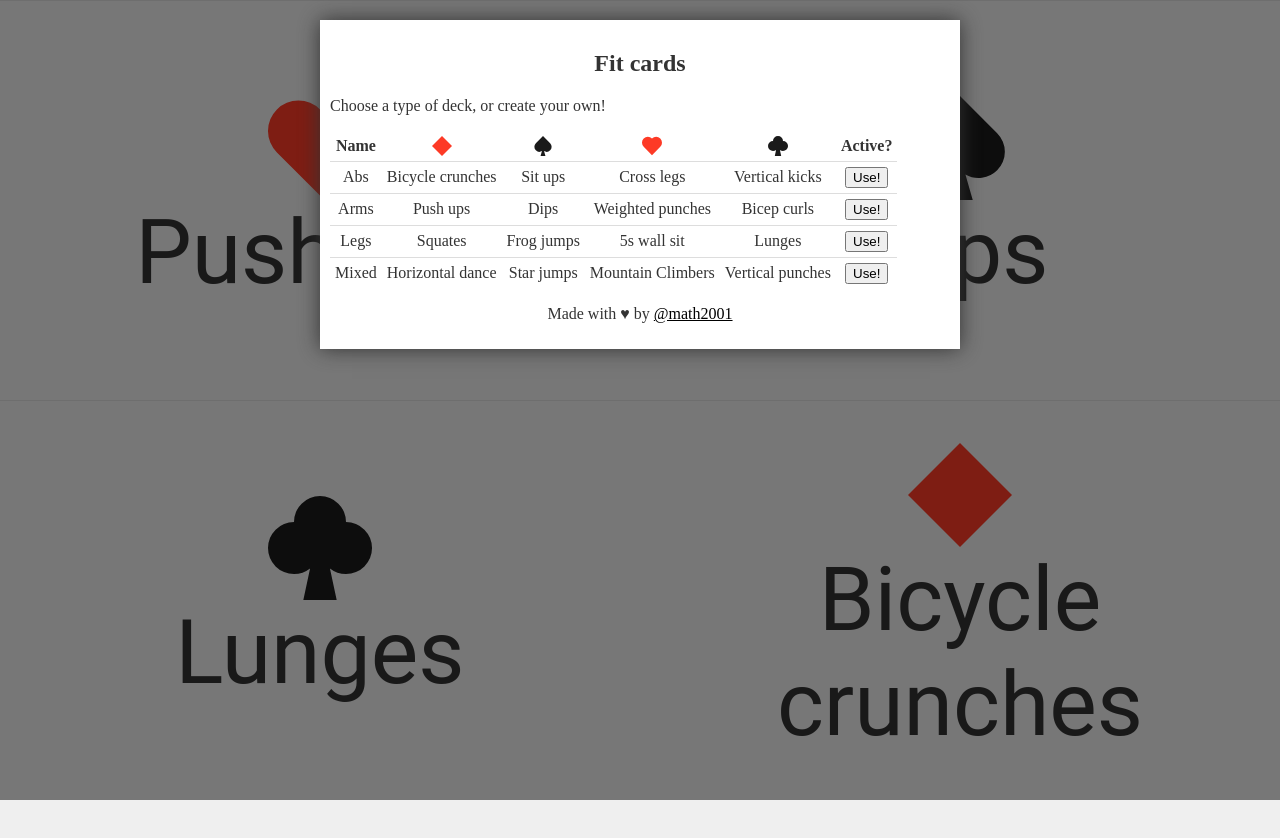
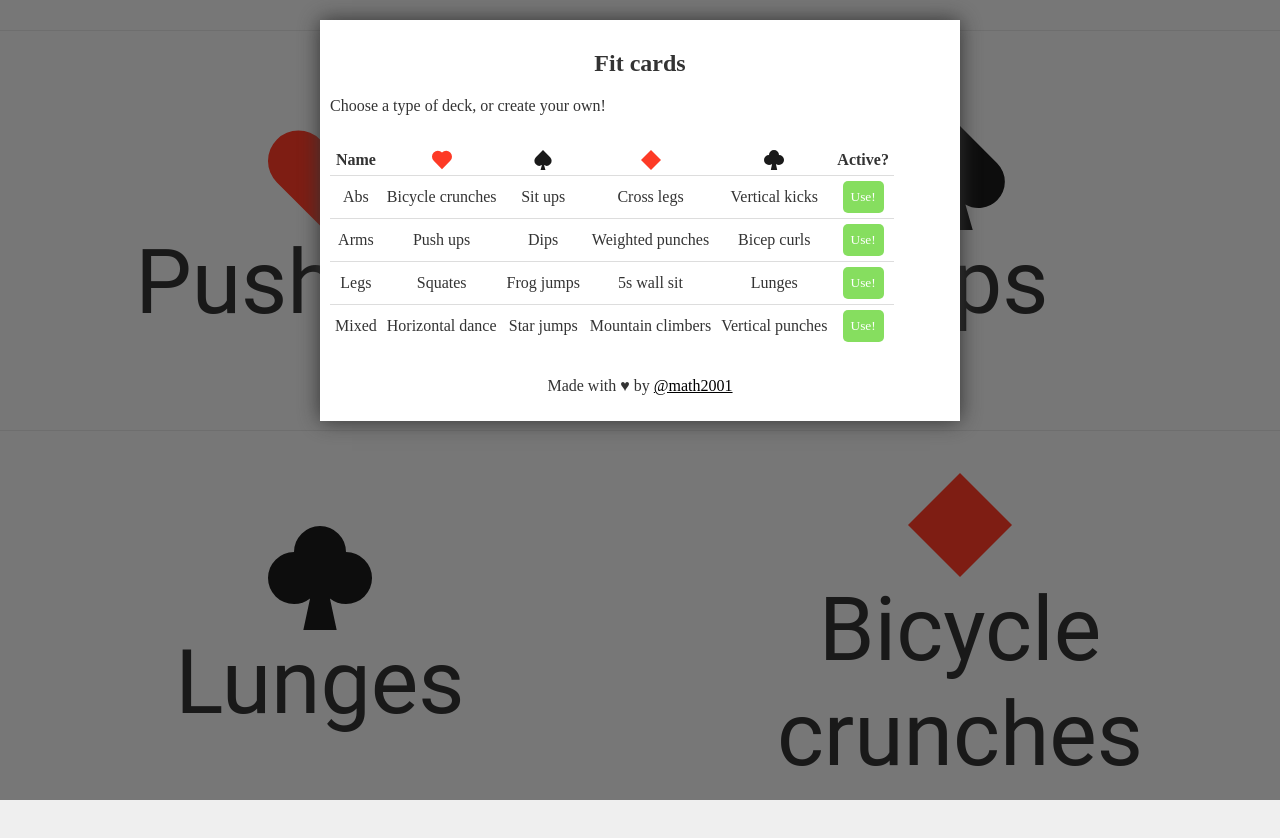
Before and after one commit to math2001/fit-cards, a plain HTML site: page index.html in a window 1280 px wide. Before the commit the page ends 800 px from the top, so only its background shows below. Drawn offline with Linux system fonts and the light colour scheme.

Commit message:
:construction: 'use' buttons working for preset decks

```diff
--- a/app.js
+++ b/app.js
@@ -2,21 +2,44 @@
 
 class App {
 
-    static renderOptions(decks) {
+    static updateDecks(decks) {
+        this.decks = decks
         let html = ''
-        decks.some((deck) => {
+        decks.some((deck, index) => {
             html += `<tr>`
             deck.some((item) => {
                 html += `<td>${item}</td>`
             })
-            html += `<td><button>Use!</button></td>`
+            html += `<td><button class="use-deck" data-deck-index="${index}">Use!</button></td>`
             html += `</tr>`
         })
         document.querySelector('#groups').innerHTML = html
     }
 
+    static use(deckIndex) {
+        [this.heart, this.spade, this.club, this.diamond].some((element, index) => {
+            element.textContent = this.decks[deckIndex][index + 1]
+        })
+    }
+
+    static cacheDOM() {
+        this.heart = document.querySelector('#heart')
+        this.spade = document.querySelector('#spade')
+        this.club = document.querySelector('#club')
+        this.diamond = document.querySelector('#diamond')
+        this.decksPopup = document.querySelector('#decks')
+    }
+
     static app() {
-        fetch('decks.json').then(responce => responce.json()).then(decks => this.renderOptions(decks))
+        this.cacheDOM()
+        fetch('decks.json').then(responce => responce.json()).then(decks => this.updateDecks(decks))
+
+        document.body.addEventListener('click', e => {
+            if (!e.target.classList.contains('use-deck')) { return }
+            this.use(parseInt(e.target.getAttribute('data-deck-index')))
+            this.decksPopup.classList.remove('active')
+        })
+
     }
 
 }
--- a/decks.json
+++ b/decks.json
@@ -2,5 +2,5 @@
     [ "Abs", "Bicycle crunches", "Sit ups", "Cross legs", "Vertical kicks" ],
     [ "Arms", "Push ups", "Dips", "Weighted punches", "Bicep curls" ],
     [ "Legs", "Squates", "Frog jumps", "5s wall sit", "Lunges" ],
-    [ "Mixed", "Horizontal dance", "Star jumps", "Mountain Climbers", "Vertical punches" ]
+    [ "Mixed", "Horizontal dance", "Star jumps", "Mountain climbers", "Vertical punches" ]
 ]
--- a/index.html
+++ b/index.html
@@ -7,23 +7,23 @@
     <table class="symbols">
         <tr>
             <td><img src="imgs/heart.svg">
-                <span class="activity-name" contentEditable>Push ups</span>
+                <span class="activity-name" id="heart" contentEditable>Push ups</span>
             </td>
             <td><img src="imgs/spade.svg">
-                <span class="activity-name" contentEditable>Dips</span>
+                <span class="activity-name" id="spade" contentEditable>Dips</span>
             </td>
         </tr>
         <tr>
             <td><img src="imgs/club.svg">
-                <span class="activity-name" contentEditable>Lunges</span>
+                <span class="activity-name" id="club" contentEditable>Lunges</span>
             </td>
             <td><img src="imgs/diamond.svg">
-                <span class="activity-name" contentEditable>Bicycle crunches</span>
+                <span class="activity-name" id="diamond" contentEditable>Bicycle crunches</span>
             </td>
         </tr>
     </table>
 
-    <section class="popup-bg active">
+    <section class="popup-bg active" id="decks">
         <div class="popup">
             <h1>Fit cards</h1>
             <p>Choose a type of deck, or create your own!</p>
@@ -31,9 +31,9 @@
                 <thead>
                     <tr>
                         <th>Name</th>
+                        <th><img src="imgs/heart.svg"></th>
+                        <th><img src="imgs/spade.svg"></th>
                         <th><img src="imgs/diamond.svg"></th>
-                        <th><img src="imgs/spade.svg"></th>
-                        <th><img src="imgs/heart.svg"></th>
                         <th><img src="imgs/club.svg"></th>
                         <th>Active?</th>
                     </tr>
--- a/style.css
+++ b/style.css
@@ -16,7 +16,7 @@ h1 {
 
 table {
     border-collapse: collapse;
-    /* border: 1px solid #aaa; */
+    margin: 30px 0;
 }
 
 td, th {
@@ -32,11 +32,24 @@ thead tr {
     border: none;
 }
 
-
 thead img {
     width: 20px;
 }
 
+button {
+    border: none;
+    color: white;
+    background: none;
+    background-color: #86de5f ;
+    padding: 8px;
+    font-family: inherit;
+    border-radius: 5px;
+    cursor: pointer;
+}
+
+button:hover {
+    background-color: #a2e684;
+}
 
 .symbols {
     font-family: Roboto, sans-serif;
```
